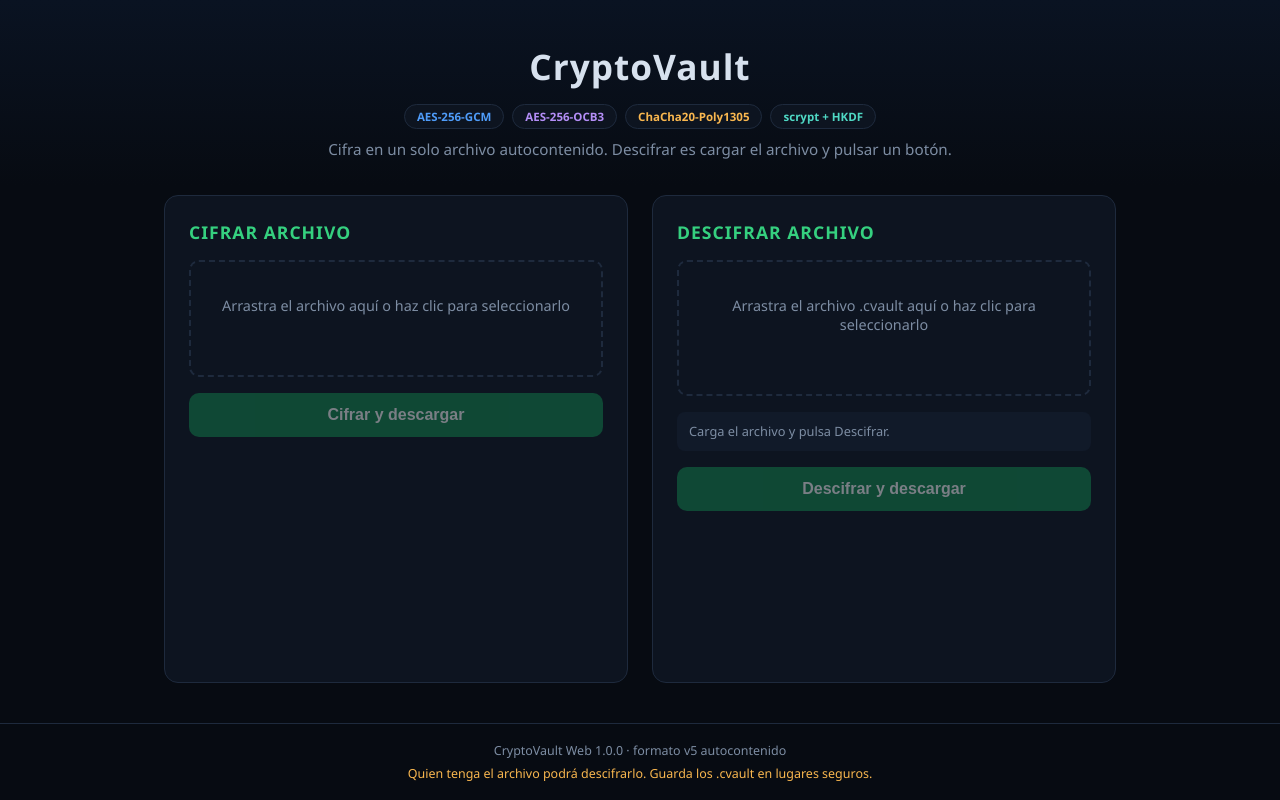
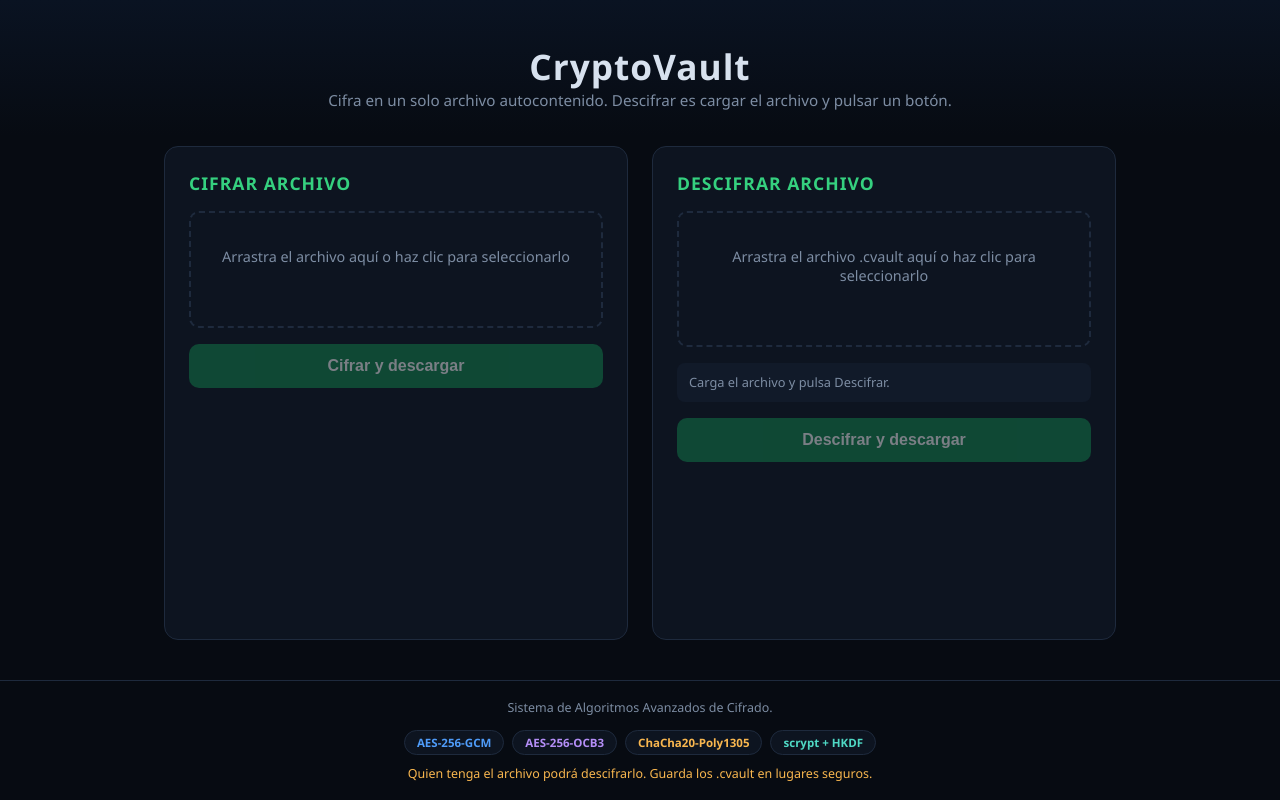
Before and after one commit to C1B3R-TTR/CrYpTo-Web, a Flask app: page / in a window 1280 px wide. Run offline with Flask 3, Linux system fonts and the light colour scheme.

Commit message:
Descripcion del cambio

```diff
--- a/templates/index.html
+++ b/templates/index.html
@@ -9,12 +9,6 @@
 <body>
   <header class="hero">
     <h1>CryptoVault</h1>
-    <div class="chips">
-      <span class="chip chip-aes">AES-256-GCM</span>
-      <span class="chip chip-ocb">AES-256-OCB3</span>
-      <span class="chip chip-cc">ChaCha20-Poly1305</span>
-      <span class="chip chip-kdf">scrypt + HKDF</span>
-    </div>
     <p class="tagline">Cifra en un solo archivo autocontenido. Descifrar es cargar el archivo y pulsar un botón.</p>
   </header>
 
@@ -43,7 +37,13 @@
     </section>
   </main>
   <footer>
-    <p>CryptoVault Web 1.0.0 · formato v5 autocontenido</p>
+    <p> Sistema de Algoritmos Avanzados de Cifrado.</p>
+    <div class="chips">
+      <span class="chip chip-aes">AES-256-GCM</span>
+      <span class="chip chip-ocb">AES-256-OCB3</span>
+      <span class="chip chip-cc">ChaCha20-Poly1305</span>
+      <span class="chip chip-kdf">scrypt + HKDF</span>
+    </div>
     <p class="warn">Quien tenga el archivo
       podrá descifrarlo. Guarda los .cvault en lugares seguros.</p>
   </footer>
```
